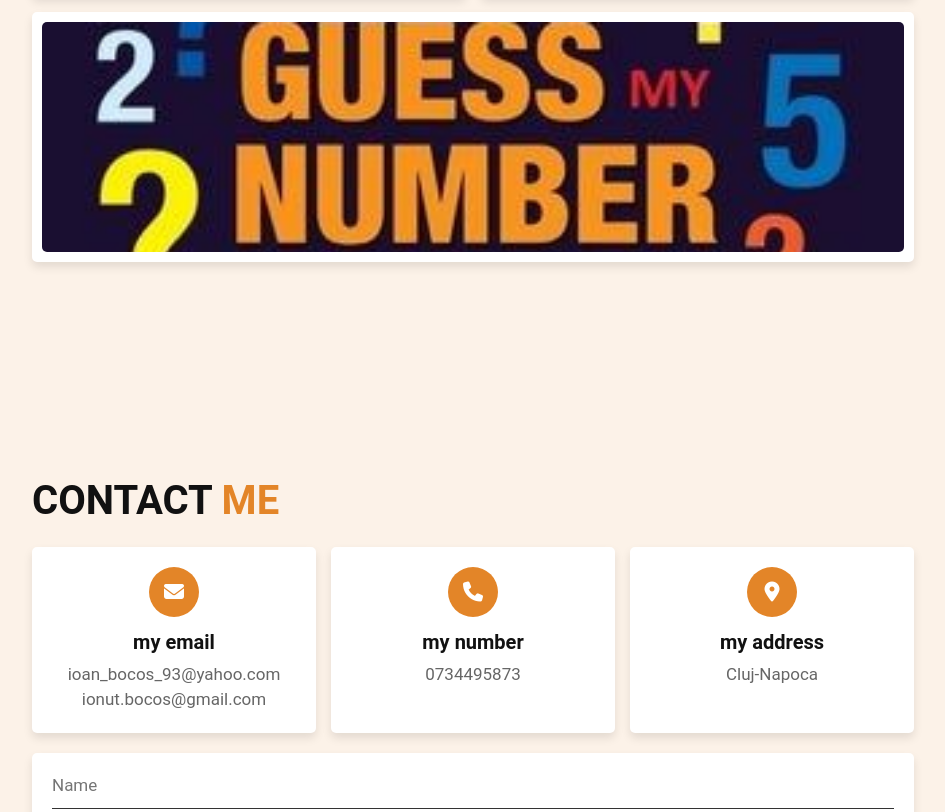
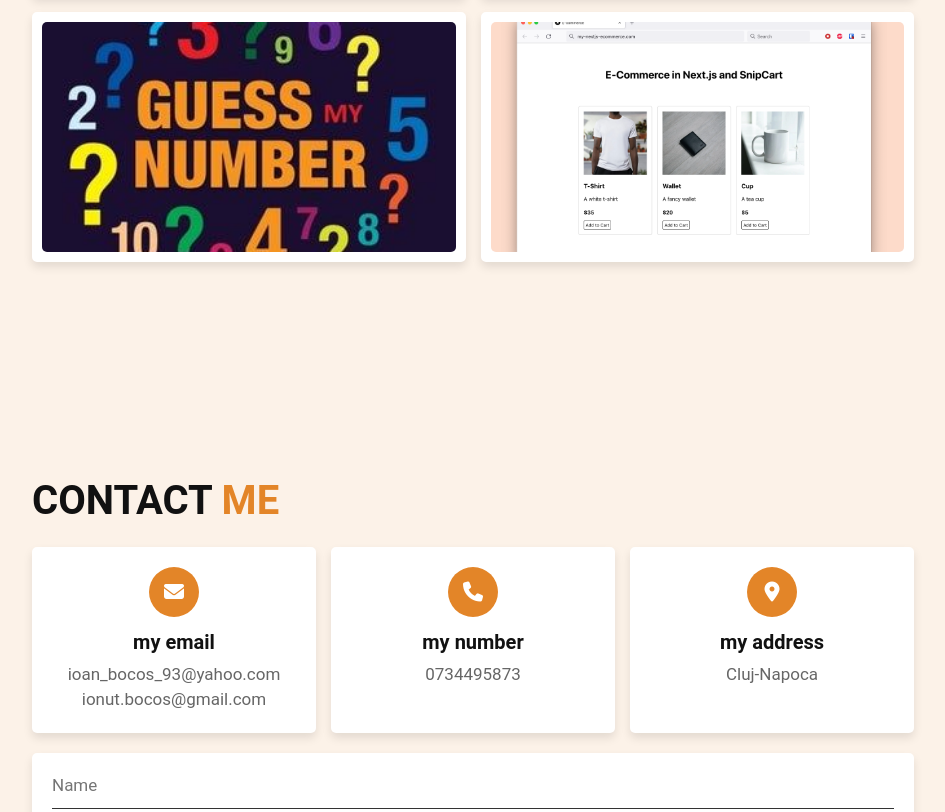
Before and after one commit to IonutBocos/personal-portofolioo, a plain HTML site: page index.html in a window 1280 px wide. Shown: the part 3918-4730 px from the top of the page, without its empty margins (317-1262 px from the left). Drawn offline with Linux system fonts and the light colour scheme.

Commit message:
new project

```diff
--- a/index.html
+++ b/index.html
@@ -368,6 +368,31 @@
             ></a>
           </div>
         </div>
+
+        <div class="box">
+          <img src="./images/ecommerce.png" alt="" />
+          <h3>guess number</h3>
+          <div class="icons">
+            <a
+              href="https://ioan-ecomm-3yj-git-main-ionutbocos.vercel.app/"
+              class="fas fa-link"
+              target="_blank"
+              rel="noopener noreferrer"
+            ></a>
+            <a
+              href="https://github.com/IonutBocos/ioan-ecomm"
+              class="fa-brands fa-github"
+              target="_blank"
+              rel="noopener noreferrer"
+            ></a>
+            <a
+              href="#"
+              class="fas fa-search"
+              target="_blank"
+              rel="noopener noreferrer"
+            ></a>
+          </div>
+        </div>
       </div>
     </section>
 
```
Also changed, not shown: images/ecommerce.png (added).
